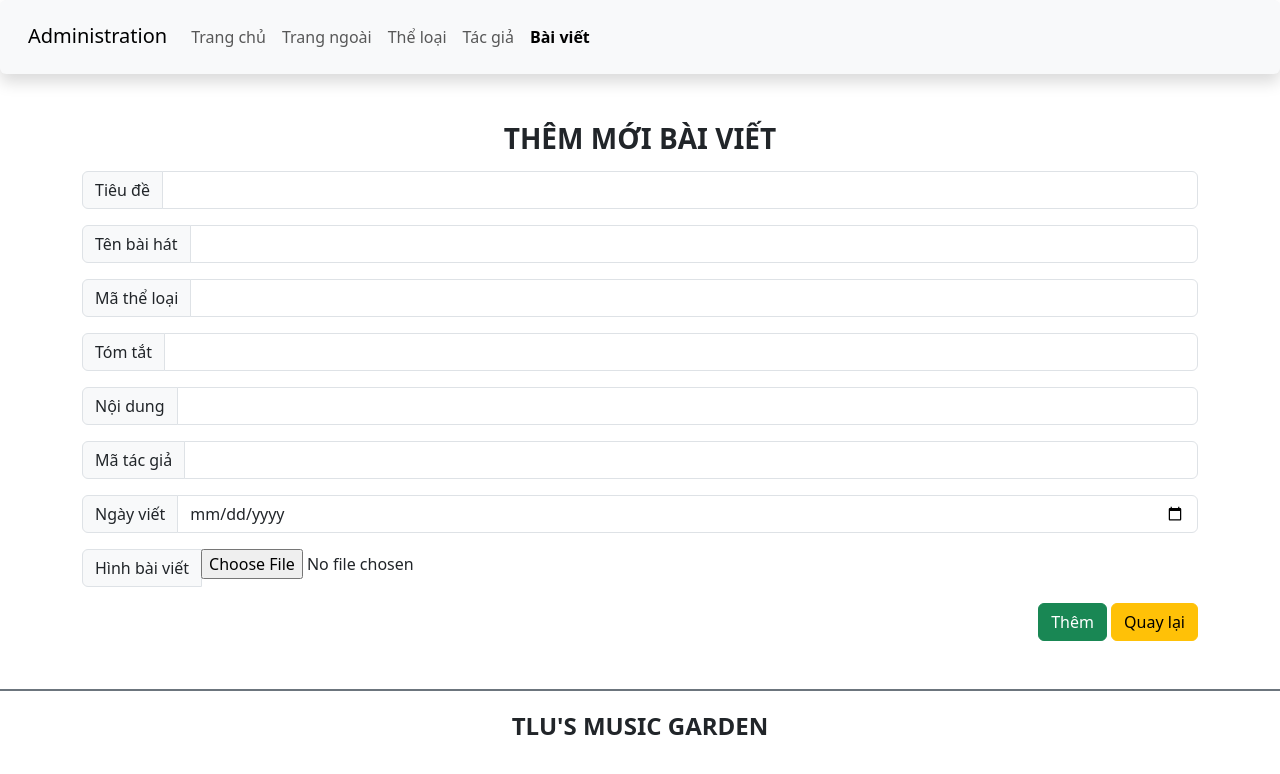
After one commit to mauthanh04/CSE485_2023, a PHP site: page /admin/add_article.php in a window 1280 px wide. The commit adds this page. Shown: the top 774 px of the page. Run offline with PHP 8.4, Linux system fonts and the light colour scheme; some libraries are stand-ins or nearby versions; some web fonts are replaced.

Commit message:
Nguyen Mau Thanh

```diff
--- /dev/null
+++ b/admin/add_article.php
@@ -0,0 +1,177 @@
+<!DOCTYPE html>
+<html lang="en">
+<head>
+    <meta charset="UTF-8">
+    <meta http-equiv="X-UA-Compatible" content="IE=edge">
+    <meta name="viewport" content="width=device-width, initial-scale=1.0">
+    <title>Music for Life</title>
+    <link href="https://cdn.jsdelivr.net/npm/bootstrap@5.3.0-alpha1/dist/css/bootstrap.min.css" rel="stylesheet" integrity="sha384-GLhlTQ8iRABdZLl6O3oVMWSktQOp6b7In1Zl3/Jr59b6EGGoI1aFkw7cmDA6j6gD" crossorigin="anonymous">
+    <link rel="stylesheet" href="https://cdnjs.cloudflare.com/ajax/libs/font-awesome/6.3.0/css/all.min.css" integrity="sha512-SzlrxWUlpfuzQ+pcUCosxcglQRNAq/DZjVsC0lE40xsADsfeQoEypE+enwcOiGjk/bSuGGKHEyjSoQ1zVisanQ==" crossorigin="anonymous" referrerpolicy="no-referrer" />
+    <link rel="stylesheet" href="css/style_login.css">
+</head>
+<?php
+include "connect.php";
+
+if (isset($_POST['them'])) {
+    // Lấy dữ liệu từ form và thoát các ký tự đặc biệt
+    $tieude = mysqli_real_escape_string($conn, $_POST['tieude']);
+    $ten_bhat = mysqli_real_escape_string($conn, $_POST['ten_bhat']);
+    $ma_tloai = mysqli_real_escape_string($conn, $_POST['ma_tloai']);
+    $tomtat = mysqli_real_escape_string($conn, $_POST['tomtat']);
+    $noidung = mysqli_real_escape_string($conn, $_POST['noidung']);
+    $ma_tgia = mysqli_real_escape_string($conn, $_POST['ma_tgia']);
+    $ngayviet = mysqli_real_escape_string($conn, $_POST['ngayviet']);
+
+    // Kiểm tra sự tồn tại của mã thể loại và mã tác giả
+    $sql_check_theloai = "SELECT * FROM theloai WHERE ma_tloai = ?";
+    $sql_check_tacgia = "SELECT * FROM tacgia WHERE ma_tgia = ?";
+
+    $stmt_theloai = mysqli_prepare($conn, $sql_check_theloai);
+    mysqli_stmt_bind_param($stmt_theloai, "i", $ma_tloai);
+    mysqli_stmt_execute($stmt_theloai);
+    $result_theloai = mysqli_stmt_get_result($stmt_theloai);
+
+    $stmt_tacgia = mysqli_prepare($conn, $sql_check_tacgia);
+    mysqli_stmt_bind_param($stmt_tacgia, "i", $ma_tgia);
+    mysqli_stmt_execute($stmt_tacgia);
+    $result_tacgia = mysqli_stmt_get_result($stmt_tacgia);
+
+    if (mysqli_num_rows($result_theloai) == 0 || mysqli_num_rows($result_tacgia) == 0) {
+        echo "Mã thể loại hoặc mã tác giả không tồn tại. Vui lòng kiểm tra lại.";
+        exit();
+    }
+
+    // Upload ảnh
+    if (isset($_FILES['hinhanh']) && $_FILES['hinhanh']['error'] === UPLOAD_ERR_OK) {
+        $allowed_types = ['jpg', 'jpeg', 'png', 'gif'];
+        $temp = explode(".", $_FILES["hinhanh"]["name"]);
+        $extension = end($temp);
+
+        if (!in_array($extension, $allowed_types)) {
+            echo "Chỉ chấp nhận các định dạng ảnh JPG, JPEG, PNG, GIF.";
+            exit();
+        }
+
+        $new_filename = uniqid() . "." . $extension;
+        $target_dir = "uploads/";
+        $target_file = $target_dir . $new_filename;
+
+        // Tạo thư mục uploads nếu chưa tồn tại
+        if (!is_dir($target_dir)) {
+            mkdir($target_dir, 0777, true);
+        }
+
+        if (move_uploaded_file($_FILES["hinhanh"]["tmp_name"], $target_file)) {
+            // Chèn dữ liệu vào bảng baiviet
+            $sql = "INSERT INTO baiviet (tieude, ten_bhat, ma_tloai, tomtat, noidung, ma_tgia, ngayviet, hinhanh) VALUES (?, ?, ?, ?, ?, ?, ?, ?)";
+            $stmt = mysqli_prepare($conn, $sql);
+
+            // Định dạng lại ngày viết và liên kết các biến
+            $formatted_ngayviet = date("Y-m-d", strtotime($ngayviet));
+            mysqli_stmt_bind_param($stmt, "ssssssss", $tieude, $ten_bhat, $ma_tloai, $tomtat, $noidung, $ma_tgia, $formatted_ngayviet, $target_file);
+
+            if (mysqli_stmt_execute($stmt)) {
+                echo "Thêm bài viết thành công!";
+                header('Location: article.php'); // Chuyển hướng về trang danh sách bài viết
+                exit();
+            } else {
+                echo "Lỗi khi thêm bài viết: " . mysqli_error($conn);
+            }
+
+            mysqli_stmt_close($stmt);
+        } else {
+            echo "Lỗi khi tải lên ảnh.";
+        }
+    } else {
+        echo "Vui lòng chọn một file ảnh!";
+    }
+}
+
+?>
+
+<body>
+    <header>
+        <nav class="navbar navbar-expand-lg bg-body-tertiary shadow p-3 bg-white rounded">
+            <div class="container-fluid">
+                <div class="h3">
+                    <a class="navbar-brand" href="#">Administration</a>
+                </div>
+                <button class="navbar-toggler" type="button" data-bs-toggle="collapse" data-bs-target="#navbarSupportedContent" aria-controls="navbarSupportedContent" aria-expanded="false" aria-label="Toggle navigation">
+                <span class="navbar-toggler-icon"></span>
+                </button>
+                <div class="collapse navbar-collapse" id="navbarSupportedContent">
+                <ul class="navbar-nav me-auto mb-2 mb-lg-0">
+                    <li class="nav-item">
+                        <a class="nav-link" aria-current="page" href="./">Trang chủ</a>
+                    </li>
+                    <li class="nav-item">
+                        <a class="nav-link" href="../index.php">Trang ngoài</a>
+                    </li>
+                    <li class="nav-item">
+                        <a class="nav-link" href="category.php">Thể loại</a>
+                    </li>
+                    <li class="nav-item">
+                        <a class="nav-link" href="author.php">Tác giả</a>
+                    </li>
+                    <li class="nav-item">
+                        <a class="nav-link active fw-bold" href="article.php">Bài viết</a>
+                    </li>
+                </ul>
+                </div>
+            </div>
+        </nav>
+    </header>
+
+    <main class="container mt-5 mb-5">
+        <div class="row">
+            <div class="col-sm">
+                <h3 class="text-center text-uppercase fw-bold">Thêm mới bài viết</h3>
+                <form action="add_article.php" method="post" enctype="multipart/form-data">
+                    <div class="input-group mt-3 mb-3">
+                        <span class="input-group-text">Tiêu đề</span>
+                        <input type="text" class="form-control" name="tieude" >
+                    </div>
+                    <div class="input-group mt-3 mb-3">
+                        <span class="input-group-text" >Tên bài hát</span>
+                        <input type="text" class="form-control" name="ten_bhat" >
+                    </div>
+                    <div class="input-group mt-3 mb-3">
+                        <span class="input-group-text" >Mã thể loại</span>
+                        <input type="text" class="form-control" name="ma_tloai" >
+                    </div>
+                    <div class="input-group mt-3 mb-3">
+                        <span class="input-group-text" >Tóm tắt</span>
+                        <input type="text" class="form-control" name="tomtat" >
+                    </div>
+                    <div class="input-group mt-3 mb-3">
+                        <span class="input-group-text">Nội dung</span>
+                        <input type="text" class="form-control" name="noidung" >
+                    </div>
+                    <div class="input-group mt-3 mb-3">
+                        <span class="input-group-text" >Mã tác giả</span>
+                        <input type="text" class="form-control" name="ma_tgia" >
+                    </div>
+                    <div class="input-group mt-3 mb-3">
+                        <span class="input-group-text">Ngày viết</span>
+                        <input type="date" class="form-control" name="ngayviet">
+
+                    </div>
+                    <div class="input-group mt-3 mb-3">
+                        <span class="input-group-text" >Hình bài viết</span>
+                        <input type="file" name="hinhanh" required>
+                    </div>
+
+                    <div class="form-group  float-end ">
+                        <input type="submit" value="Thêm" name='them' class="btn btn-success">
+                        <a href="article.php" class="btn btn-warning ">Quay lại</a>
+                    </div>
+                </form>
+            </div>
+        </div>
+    </main>
+    <footer class="bg-white d-flex justify-content-center align-items-center border-top border-secondary  border-2" style="height:80px">
+        <h4 class="text-center text-uppercase fw-bold">TLU's music garden</h4>
+    </footer>
+    <script src="https://cdn.jsdelivr.net/npm/bootstrap@5.3.0-alpha1/dist/js/bootstrap.bundle.min.js" integrity="sha384-w76AqPfDkMBDXo30jS1Sgez6pr3x5MlQ1ZAGC+nuZB+EYdgRZgiwxhTBTkF7CXvN" crossorigin="anonymous"></script>
+</body>
+</html>
```
Also changed, not shown: admin/delete_article.php (added, +11 -0 lines), admin/edit_article.php (added, +187 -0 lines), admin/index.php (+4 -4 lines).
